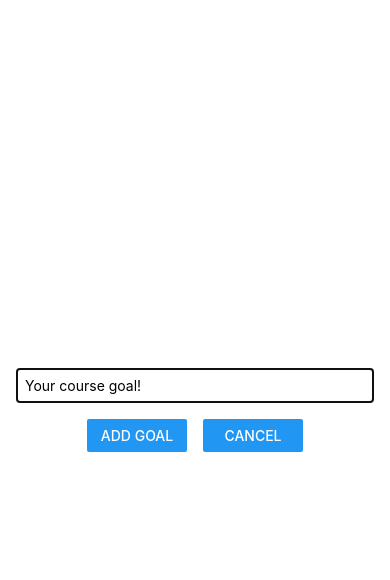
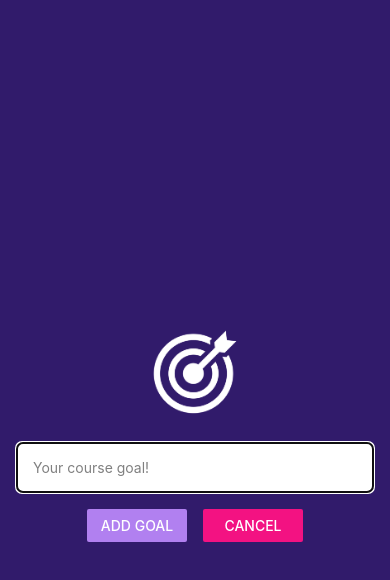
Before and after one commit to mzecic/AwesomeProject, a React Native app: screen / in a window 390 px wide. Both pictures are taken after a click on the button "ADD NEW GOAL". Shown: the top 580 px of the page. Built offline with nearby package versions, Linux system fonts and the light colour scheme.

Commit message:
finalize css

```diff
--- a/App.js
+++ b/App.js
@@ -1,11 +1,12 @@
-import { useState } from 'react';
-import { StyleSheet, View, FlatList, Button } from 'react-native';
-import GoalItem from './components/GoalItem';
-import GoalInput from './components/GoalInput';
+import { useState } from "react";
+import { StyleSheet, View, FlatList, Button } from "react-native";
+import GoalItem from "./components/GoalItem";
+import GoalInput from "./components/GoalInput";
+import { StatusBar} from 'expo-status-bar';
 
 export default function App() {
   const [modalIsVisible, setModalIsVisible] = useState(false);
-  const [enteredGoalText, setEnteredGoalText] = useState('');
+  const [enteredGoalText, setEnteredGoalText] = useState("");
   const [courseGoals, setCourseGoals] = useState([]);
 
   function endGoalHandler() {
@@ -18,30 +19,53 @@ export default function App() {
 
   function goalInputHandler(enteredText) {
     setEnteredGoalText(enteredText);
-  };
+  }
 
   function addGoalHandler() {
-    setCourseGoals(currentCourseGoals => [...currentCourseGoals, { text: enteredGoalText, key: Math.random().toString()}]);
-    setEnteredGoalText('');
-  };
+    setCourseGoals((currentCourseGoals) => [
+      ...currentCourseGoals,
+      { text: enteredGoalText, key: Math.random().toString() },
+    ]);
+    setEnteredGoalText("");
+  }
 
   function deleteGoalHandler(key) {
-    setCourseGoals(currentCourseGoals => {
-      return currentCourseGoals.filter((goal) => goal.key !== key)
-
+    setCourseGoals((currentCourseGoals) => {
+      return currentCourseGoals.filter((goal) => goal.key !== key);
     });
   }
 
   return (
+    <>
+    <StatusBar style="light" />
     <View style={styles.appContainer}>
-      <Button onPress={startAddGoalHandler} title="Add New Goal" color="#5e0acc"/>
-      <GoalInput endGoalHandler={endGoalHandler} visible={modalIsVisible} enteredGoalText={enteredGoalText} goalInputHandler={goalInputHandler} addGoalHandler={addGoalHandler} />
+      <Button
+        onPress={startAddGoalHandler}
+        title="Add New Goal"
+        color="#a065ec"
+      />
+      <GoalInput
+        endGoalHandler={endGoalHandler}
+        visible={modalIsVisible}
+        enteredGoalText={enteredGoalText}
+        goalInputHandler={goalInputHandler}
+        addGoalHandler={addGoalHandler}
+      />
       <View style={styles.goalsContainer}>
-        <FlatList data={courseGoals} renderItem={itemData => {
-          return <GoalItem deleteGoalHandler={deleteGoalHandler} itemData={itemData} />
-        }} />
+        <FlatList
+          data={courseGoals}
+          renderItem={(itemData) => {
+            return (
+              <GoalItem
+                deleteGoalHandler={deleteGoalHandler}
+                itemData={itemData}
+              />
+            );
+          }}
+        />
       </View>
     </View>
+    </>
   );
 }
 
@@ -53,5 +77,5 @@ const styles = StyleSheet.create({
   },
   goalsContainer: {
     flex: 5,
-  }
+  },
 });
--- a/app.json
+++ b/app.json
@@ -5,6 +5,7 @@
     "version": "1.0.0",
     "orientation": "portrait",
     "icon": "./assets/icon.png",
+    "backgroundColor": "#1e085a",
     "userInterfaceStyle": "light",
     "splash": {
       "image": "./assets/splash.png",
--- a/components/GoalInput.jsx
+++ b/components/GoalInput.jsx
@@ -1,19 +1,47 @@
-import { StyleSheet, View, TextInput, Button, Modal } from 'react-native';
+import {
+  StyleSheet,
+  View,
+  TextInput,
+  Button,
+  Modal,
+  Image,
+  TouchableWithoutFeedback,
+} from "react-native";
 
-export default function GoalInput({ endGoalHandler , visible, enteredGoalText, goalInputHandler, addGoalHandler }) {
+export default function GoalInput({
+  endGoalHandler,
+  visible,
+  enteredGoalText,
+  goalInputHandler,
+  addGoalHandler,
+}) {
   return (
     <Modal visible={visible} animationType="slide">
       <View style={styles.inputContainer}>
-                <TextInput value={enteredGoalText} style={styles.textInput} placeholder='Your course goal!' onChangeText={goalInputHandler} />
+        <Image
+          style={styles.image}
+          source={require("../assets/images/goal.png")}
+        />
+        <TextInput
+          value={enteredGoalText}
+          style={styles.textInput}
+          placeholder="Your course goal!"
+          placeholderTextColor="grey"
+          onChangeText={goalInputHandler}
+        />
         <View style={styles.buttonContainer}>
           <View style={styles.button}>
-                        <Button title='Add Goal' onPress={() => {
-                            addGoalHandler()
+            <Button
+              color="#b180f0"
+              title="Add Goal"
+              onPress={() => {
+                addGoalHandler();
                 endGoalHandler();
-                            }} />
+              }}
+            />
           </View>
           <View style={styles.button}>
-                        <Button onPress={endGoalHandler} title='Cancel' />
+            <Button color="#f31282" onPress={endGoalHandler} title="Cancel" />
           </View>
         </View>
       </View>
@@ -24,25 +52,30 @@ export default function GoalInput({ endGoalHandler , visible, enteredGoalText, g
 const styles = StyleSheet.create({
   inputContainer: {
     flex: 1,
-        justifyContent: 'center',
-        alignItems: 'center',
-        marginBottom: 24,
+    justifyContent: "center",
+    alignItems: "center",
     padding: 16,
-        borderBottomWidth: 1,
-        borderBottomColor: '#cccccc'
+    backgroundColor: "#311b6b",
   },
   textInput: {
     borderWidth: 1,
-        borderColor: '#cccccc',
-        width: '100%',
-        padding: 8,
+    borderColor: "#cccccc",
+    borderRadius: 6,
+    backgroundColor: "white",
+    width: "100%",
+    padding: 16,
   },
   buttonContainer: {
-        flexDirection: 'row',
+    flexDirection: "row",
   },
   button: {
     width: 100,
     marginHorizontal: 8,
     marginTop: 16,
-      }
-})
+  },
+  image: {
+    width: 100,
+    height: 100,
+    margin: 20,
+  },
+});
```
Also changed, not shown: assets/images/goal.png (added). Lines whose indentation alone changed are shown as unchanged.
